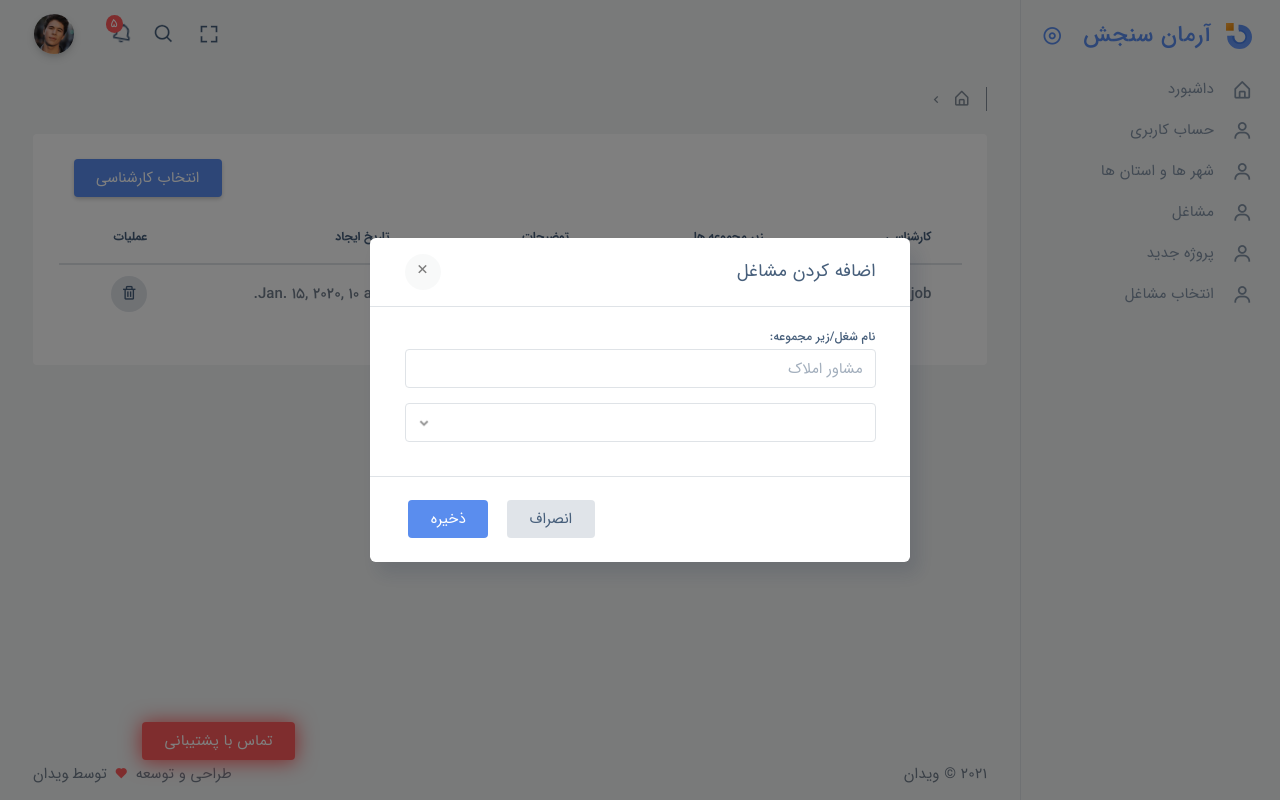
After one commit to zamoosh/sheek, a Django app: template templates/project/userjob.html in a window 1280 px wide, after a click on "انتخاب کارشناسی". The commit adds this page. Run offline with Django 4.2, Linux system fonts and the light colour scheme; the template is opened without the code that fills it: most values are stand-ins (such as "Sample title", 1, 10 or a date in 2020); lists and menus that the app fills with data are empty; some libraries are stand-ins or nearby versions.

Commit message:
add user job field, change date field user job field

```diff
--- a/projects/models.py
+++ b/projects/models.py
@@ -17,13 +17,14 @@ class JobField(models.Model):
         self.status = False
         self.save()
 
+
 class UserJobField(models.Model):
     created_at = models.DateTimeField(auto_now_add=True)
     update_at = models.DateTimeField()
     status = models.BooleanField(default=True)
     delete = models.BooleanField(default=False)
     status_comment = models.CharField(max_length=250)
-    experience = models.DateTimeField()
+    experience = models.DateField()
     jobField = models.ForeignKey(JobField, on_delete=models.CASCADE)
     owner = models.ForeignKey(User, on_delete=models.CASCADE)
     state = models.ForeignKey(State, on_delete=models.CASCADE)
--- a/projects/urls.py
+++ b/projects/urls.py
@@ -7,4 +7,5 @@ urlpatterns = [
     path('jobs/', jobs, name="jobs"),
     path('jobs/delete/<int:id>', delete_job, name="delete-job"),
     path('jobs/api/', jobs_api, name="jobsapi"),
+    path('user-job/', userjobfield, name="userjob"),
 ]
--- a/projects/views/__init__.py
+++ b/projects/views/__init__.py
@@ -1,2 +1,3 @@
 from .jobs import *
+from .userjob import *
 from .jobs_api import *
--- a/projects/views/jobs.py
+++ b/projects/views/jobs.py
@@ -17,7 +17,7 @@ def jobs(request):
         if context['req']['parent']:
             job.parent_id = context['req']['parent']
         job.save()
-    return render(request, 'job/jobs.html', context)
+    return render(request, 'project/jobs.html', context)
 
 
 def delete_job(request, id):
--- /dev/null
+++ b/projects/views/userjob.py
@@ -0,0 +1,6 @@
+from .imports import *
+
+
+def userjobfield(request):
+    context = {}
+    return render(request, 'project/userjob.html', context)
--- a/templates/menu.html
+++ b/templates/menu.html
@@ -59,6 +59,8 @@
                     class="menu-title text-truncate" data-i18n="Dashboard">مشاغل</span></a></li>
             <li class=" nav-item"><a href=""><i class="bx bx-user"></i><span
                     class="menu-title text-truncate" data-i18n="Dashboard">پروژه جدید</span></a></li>
+            <li class=" nav-item"><a href="{% url 'projects:userjob' %}"><i class="bx bx-user"></i><span
+                    class="menu-title text-truncate" data-i18n="Dashboard">انتخاب مشاغل</span></a></li>
         </ul>
     </div>
 </div>
--- a/templates/job/jobs.html
+++ b/templates/project/jobs.html
@@ -7,7 +7,7 @@
     <script src="{% static "app-assets/js/scripts/modal/components-modal.min.js" %}"></script>
     <script>
         $.ajax({
-            url: '{% url 'projects:jobs' %}',
+            url: '{% url 'projects:jobsapi' %}',
             type: "GET",
             send: function (xhr) {
                 xhr.setRequestHeader("X-CSRFToken", csrftoken);
--- /dev/null
+++ b/templates/project/userjob.html
@@ -0,0 +1,198 @@
+{% extends "base.html" %}
+{% load static %}
+{% block title %}انتخاب کارشناشی - آرمان سنجش{% endblock %}
+{% load jformat %}
+{% block css %}{% endblock %}
+{% block js %}
+    <script src="{% static "app-assets/js/scripts/modal/components-modal.min.js" %}"></script>
+    <script>
+        $.ajax({
+            url: '{% url 'projects:jobsapi' %}',
+            type: "GET",
+            send: function (xhr) {
+                xhr.setRequestHeader("X-CSRFToken", csrftoken);
+            },
+            success: function (data) {
+                $('#inputGroupSelect01').find('option').remove().end()
+                $("#inputGroupSelect01").append($('<option>', {value: 0, text: ''}))
+                data.forEach(function (element) {
+                    $("#inputGroupSelect01").append($('<option>', {value: element['id'], text: element['title']}))
+                });
+            },
+            error: function (error) {
+                console.log(error);
+            }
+        });
+        function getCookie(job) {
+            let cookieValue = null;
+            if (document.cookie && document.cookie !== '') {
+                const cookies = document.cookie.split(';');
+                for (let i = 0; i < cookies.length; i++) {
+                    const cookie = cookies[i].trim();
+                    if (cookie.substring(0, job.length + 1) === (job + '=')) {
+                        cookieValue = decodeURIComponent(cookie.substring(job.length + 1));
+                        break;
+                    }
+                }
+            }
+            return cookieValue;
+        }
+        const csrftoken = getCookie('csrftoken');
+        $('[type="submit"]').on('click', function (e) {
+            e.preventDefault()
+            // Making the AJAX Request
+            $.ajax({
+                url: $("form")[0].action,
+                type: "POST",
+                data: {
+                    title: $("#jobs").val(),
+                    parent: $("#inputGroupSelect01").val(),
+                },
+                beforeSend: function (xhr) {
+                    xhr.setRequestHeader("X-CSRFToken", csrftoken);
+                },
+                success: function (data) {
+                    console.log(data);
+                },
+                error: function (error) {
+                    console.log(error);
+                }
+            });
+            $.ajax({
+                url: '{% url 'projects:jobsapi' %}',
+                type: "GET",
+                send: function (xhr) {
+                    xhr.setRequestHeader("X-CSRFToken", csrftoken);
+                },
+                success: function (data) {
+                    $('#inputGroupSelect01').find('option').remove().end()
+                    $("#inputGroupSelect01").append($('<option>', {value: 0, text: ''}))
+                    data.forEach(function (element) {
+                        $("#inputGroupSelect01").append($('<option>', {value: element['id'], text: element['title']}))
+                    });
+                },
+                error: function (error) {
+                    console.log(error);
+                }
+            });
+            $.ajax({
+                url: '{% url 'projects:jobs' %}',
+                method: 'GET',
+                data: {},
+                success: function (data) {
+                    $('#jobTabale').replaceWith($('#jobTabale', data));
+                },
+                error: function (error) {
+                    console.log(error);
+                    console.log("error");
+                }
+            });
+        })
+    </script>
+{% endblock %}
+{% block bodyclass %} class="vertical-layout vertical-menu-modern boxicon-layout no-card-shadow 2-columns  navbar-sticky
+    footer-static  " data-open="click" data-menu="vertical-menu-modern" data-col="2-columns"{% endblock %}
+{% block body %}
+    {% include "header.html" %}
+    <div class="app-content content">
+        <div class="content-overlay"></div>
+        <div class="content-wrapper">
+            <div class="content-header row">
+                <div class="content-header-left col-12 mb-2 mt-1">
+                    <div class="breadcrumbs-top">
+                        <h5 class="content-header-title float-left pr-1 mb-0"></h5>
+                        <div class="breadcrumb-wrapper d-none d-sm-block">
+                            <ol class="breadcrumb p-0 mb-0 pl-1">
+                                <li class="breadcrumb-item"><a href="{% url 'client:dashboard' %}"><i class="bx bx-home-alt"></i></a>
+                                </li>
+                                <li class="breadcrumb-item active">
+                                </li>
+                            </ol>
+                        </div>
+                    </div>
+                </div>
+            </div>
+            <div class="content-body"><!-- Basic Tables start -->
+                <div class="row" id="basic-table">
+                    <div class="col-12">
+                        <div class="card">
+                            <div class="card-body">
+                                <button type="button" class="btn btn-primary float-right shadow mr-1 mb-1" data-toggle="modal"
+                                        data-target="#inlineForm">انتخاب کارشناسی
+                                </button>
+                                <div class="table-responsive" id="jobTabale">
+                                    <table class="table">
+                                        <thead>
+                                        <tr>
+                                            <th>کارشناسی</th>
+                                            <th>زیر مجموعه ها</th>
+                                            <th>توضیحات</th>
+                                            <th>تاریخ ایجاد</th>
+                                            <th>عملیات</th>
+                                        </tr>
+                                        </thead>
+                                        <tbody>
+                                        {% for job in jobs %}
+                                            <tr>
+                                                <td class="text-bold-500">{{ job.title }}</td>
+                                                <td>{% if job.parent %}{{ job.parent.title }}{% endif %}</td>
+                                                <td class="text-bold-500">{{ job.description }}</td>
+                                                <td class="text-bold-500">{{ job.created_at|jformat:"%Y/%m/%d" }}</td>
+                                                <td><a href="{% url 'projects:delete-job' job.id %}"><i
+                                                        class="badge-circle badge-circle-light-secondary bx bx-trash font-medium-1"></i></a>
+                                                </td>
+                                            </tr>
+                                        {% endfor %}
+                                        </tbody>
+                                    </table>
+                                </div>
+                            </div>
+                        </div>
+                    </div>
+                </div>
+            </div>
+        </div>
+    </div>
+    <div class="modal fade text-left" id="inlineForm" tabindex="-1" role="dialog"
+         aria-labelledby="myModalLabel33" aria-hidden="true">
+        <div class="modal-dialog modal-dialog-centered modal-dialog-scrollable">
+            <div class="modal-content">
+                <div class="modal-header">
+                    <h4 class="modal-title" id="myModalLabel33">اضافه کردن مشاغل</h4>
+                    <button type="button" class="close" data-dismiss="modal" aria-label="Close">
+                        <i class="bx bx-x"></i>
+                    </button>
+                </div>
+                <form method="POST" action="{% url 'projects:jobs' %}">
+                    {% csrf_token %}
+                    <div class="modal-body">
+                        <label>نام شغل/زیر مجموعه: </label>
+                        <div class="form-group">
+                            <input name="job" id="jobs" type="text" placeholder="مشاور املاک" class="form-control">
+
+                            <div class="input-group mt-1">
+                                <select class="form-control" id="inputGroupSelect01">
+                                    <option selected>Choose...</option>
+
+                                    <option value="1"></option>
+
+                                </select>
+                            </div>
+                        </div>
+                    </div>
+                    <div class="modal-footer">
+                        <button type="button" class="btn btn-light-secondary" data-dismiss="modal">
+                            <i class="bx bx-x d-block d-sm-none"></i>
+                            <span class="d-none d-sm-block">انصراف</span>
+                        </button>
+                        <button type="submit" class="btn btn-primary ml-1" data-dismiss="modal">
+                            <i class="bx bx-check d-block d-sm-none"></i>
+                            <span class="d-none d-sm-block">ذخیره</span>
+                        </button>
+                    </div>
+                </form>
+            </div>
+        </div>
+    </div>
+    {% include "footer.html" %}
+{% endblock %}
```
Also changed, not shown: client/migrations/0002_alter_user_state.py (added), client/migrations/0003_alter_user_upload_file.py (added), projects/migrations/0002_alter_jobfield_update_at.py (added), projects/migrations/0003_auto_20211218_1038.py (added).
